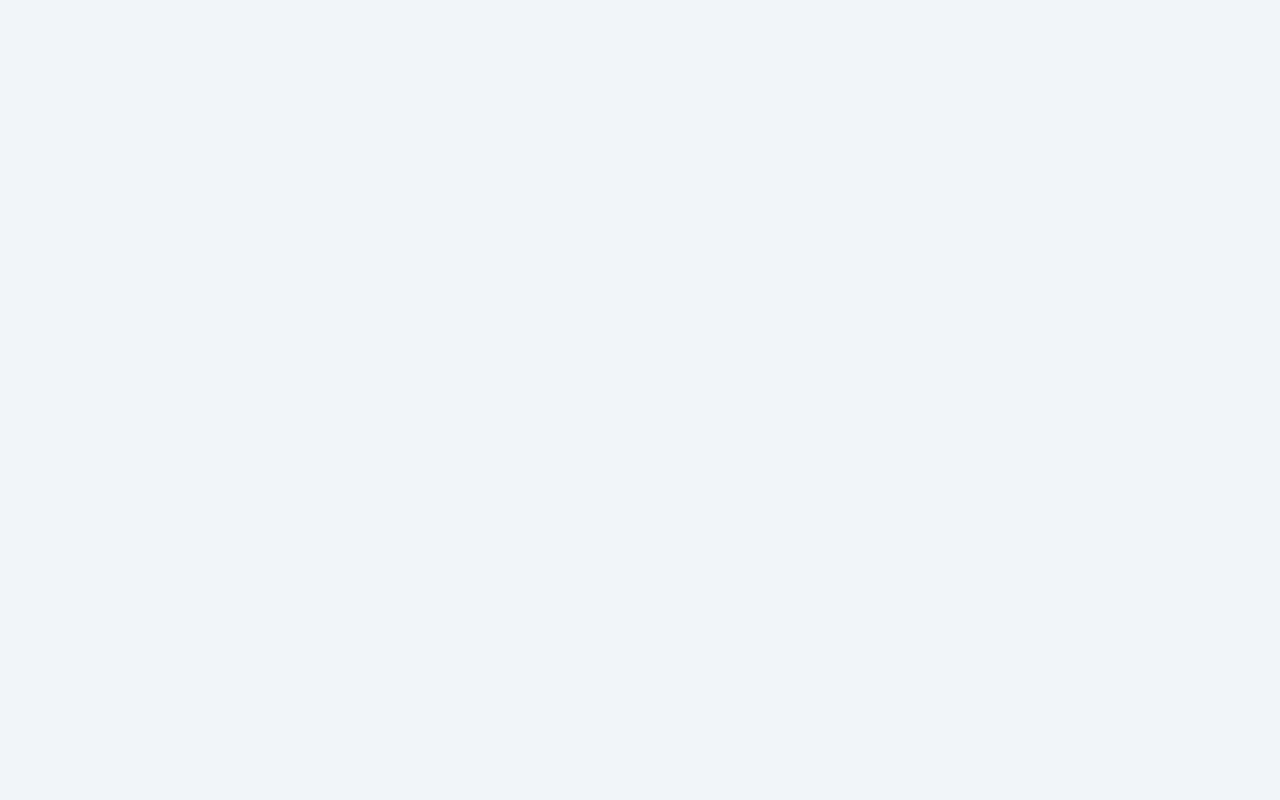
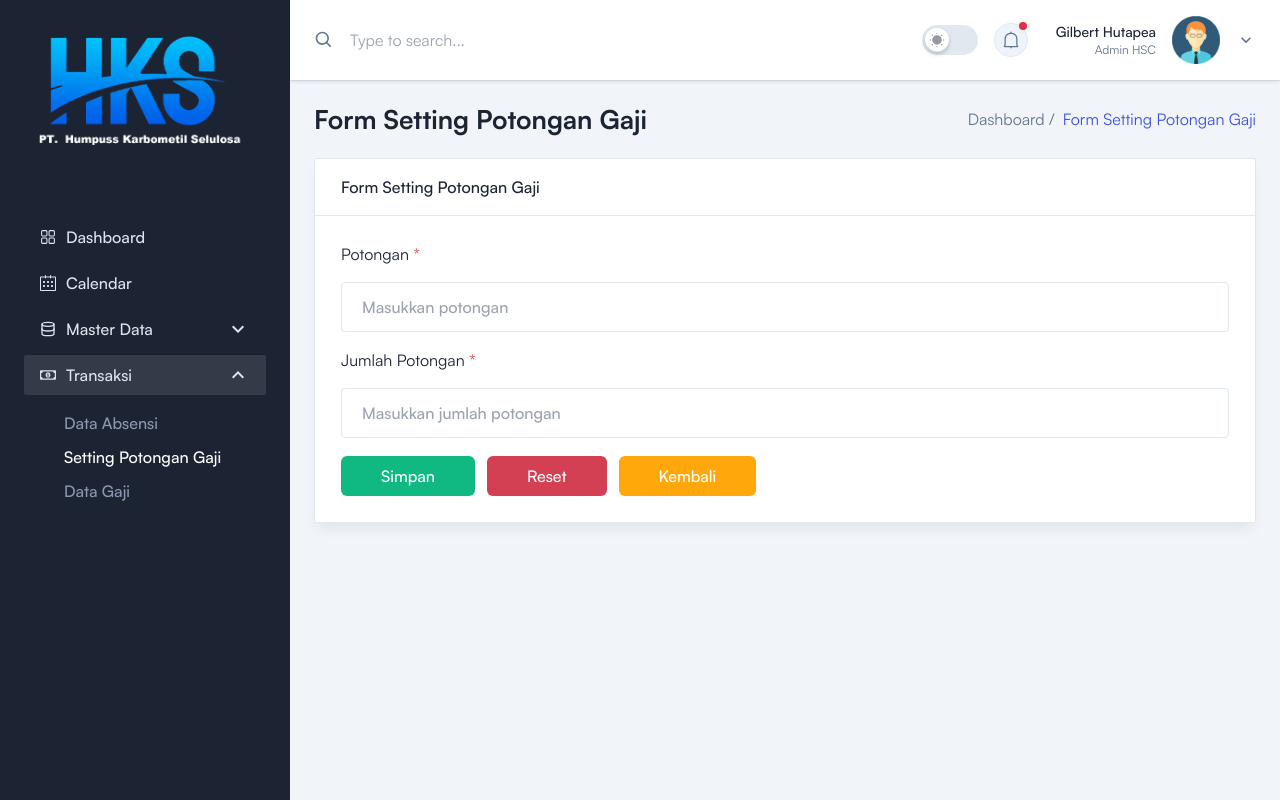
Before and after one commit to seankhan1/mern-employee-salary-management, a React (Vite) app in the folder Frontend/: page /admin/transaksi/setting-potongan-gaji/form-setting-potongan-gaji in a window 1280 px wide. Before the commit this address had no page. Built offline with nearby package versions, Linux system fonts and the light colour scheme.

Commit message:
Refactor

```diff
--- a/Frontend/src/App.jsx
+++ b/Frontend/src/App.jsx
@@ -5,11 +5,12 @@
 import DashboardAdmin from './pages/Admin/DashboardAdmin/DashboardAdmin'
 import Calendar from './pages/Calender/Calendar'
 import DataPegawai from './pages/Admin/MasterData/DataPegawai/DataPegawai'
-import FormDataPegawai from './pages/Admin/Form/FormDataPegawai'
+import FormDataPegawai from './pages/Admin/Form/FormDataPegawai/FormDataPegawai'
 import DataJabatan from './pages/Admin/MasterData/DataJabatan/DataJabatan'
-import FormDataJabatan from './pages/Admin/Form/FormDataJabatan'
+import FormDataJabatan from './pages/Admin/Form/FormDataJabatan/FormDataJabatan'
 import DataAbsensi from './pages/Admin/Transaksi/DataAbsensi/DataAbsensi'
 import SettingPotonganGaji from './pages/Admin/Transaksi/SettingPotonganGaji/SettingPotonganGaji'
+import FormSettingPotonganGaji from './pages/Admin/Form/FormSettingPotonganGaji/FormSettingPotonganGaji'
 import DataGaji from './pages/Admin/Transaksi/DataGaji/DataGaji'
 //
 import Profile from './pages/Profile'
@@ -50,6 +51,7 @@
           <Route path='/admin/master-data/data-jabatan/form-data-jabatan' element={<FormDataJabatan />} />
           <Route path='/admin/transaksi/data-absensi' element={<DataAbsensi />} />
           <Route path='/admin/transaksi/setting-potongan-gaji' element={<SettingPotonganGaji />} />
+          <Route path='/admin/transaksi/setting-potongan-gaji/form-setting-potongan-gaji' element={<FormSettingPotonganGaji />} />
           <Route path='/admin/transaksi/data-gaji' element={<DataGaji />} />
           {/*  */}
           <Route path='/profile' element={<Profile />} />
--- /dev/null
+++ b/Frontend/src/pages/Admin/Form/FormSettingPotonganGaji/FormSettingPotonganGaji.jsx
@@ -0,0 +1,76 @@
+import React from 'react';
+import { Link } from "react-router-dom";
+import DefaultLayout from '../../../../layout/DefaultLayout';
+import Breadcrumb from '../../../../components/Breadcrumb/Breadcrumb';
+import ButtonOne from '../../../../components/Buttons/ButtonOne/ButtonOne';
+import ButtonTwo from '../../../../components/Buttons/ButtonTwo/ButtonTwo';
+import ButtonThree from '../../../../components/Buttons/ButtonThree/ButtonThree';
+
+const FormSettingPotonganGaji = () => {
+  return (
+    <DefaultLayout>
+      <Breadcrumb pageName='Form Setting Potongan Gaji' />
+
+      <div className='sm:grid-cols-2'>
+        <div className='flex flex-col gap-9'>
+          {/* <!-- Form Setting Potongan Gaji --> */}
+          <div className='rounded-sm border border-stroke bg-white shadow-default dark:border-strokedark dark:bg-boxdark'>
+            <div className='border-b border-stroke py-4 px-6.5 dark:border-strokedark'>
+              <h3 className='font-medium text-black dark:text-white'>
+                Form Setting Potongan Gaji
+              </h3>
+            </div>
+            <form action='#'>
+              <div className='p-6.5'>
+                <div className='mb-4.5 '>
+                  <div className='w-full mb-4'>
+                    <label className='mb-4 block text-black dark:text-white'>
+                      Potongan <span className='text-meta-1'>*</span>
+                    </label>
+                    <input
+                      type='text'
+                      placeholder='Masukkan potongan'
+                      className='w-full rounded border-[1.5px] border-stroke bg-transparent py-3 px-5 font-medium outline-none transition focus:border-primary active:border-primary disabled:cursor-default disabled:bg-whiter dark:border-form-strokedark dark:bg-form-input dark:focus:border-primary'
+                    />
+                  </div>
+
+                  <div className='w-full mb-4'>
+                    <label className='mb-4 block text-black dark:text-white'>
+                      Jumlah Potongan <span className='text-meta-1'>*</span>
+                    </label>
+                    <input
+                      type='number'
+                      placeholder='Masukkan jumlah potongan'
+                      className='w-full rounded border-[1.5px] border-stroke bg-transparent py-3 px-5 font-medium outline-none transition focus:border-primary active:border-primary disabled:cursor-default disabled:bg-whiter dark:border-form-strokedark dark:bg-form-input dark:focus:border-primary'
+                    />
+                  </div>
+                </div>
+                {/* <!-- Form SettingPotongan Gaji --> */}
+
+                <div className='flex flex-col md:flex-row w-full gap-3 text-center'>
+                  <Link to="" >
+                    <ButtonOne  >
+                      <span>Simpan</span>
+                    </ButtonOne>
+                  </Link>
+                  <Link to="/admin/transaksi/setting-potongan-gaji/form-setting-potongan-gaji" >
+                    <ButtonTwo>
+                      <span>Reset</span>
+                    </ButtonTwo>
+                  </Link>
+                  <Link to="/admin/transaksi/setting-potongan-gaji" >
+                    <ButtonThree  >
+                      <span>Kembali</span>
+                    </ButtonThree>
+                  </Link>
+                </div>
+              </div>
+            </form>
+          </div>
+        </div>
+      </div>
+    </DefaultLayout>
+  )
+}
+
+export default FormSettingPotonganGaji;
--- a/Frontend/src/pages/Admin/Transaksi/SettingPotonganGaji/SettingPotonganGaji.jsx
+++ b/Frontend/src/pages/Admin/Transaksi/SettingPotonganGaji/SettingPotonganGaji.jsx
@@ -42,7 +42,7 @@
     return (
         <DefaultLayout>
             <Breadcrumb pageName='Setting Potongan Gaji' />
-            <Link to="/admin/master-data/data-jabatan/form-data-jabatan" >
+            <Link to="/admin/transaksi/setting-potongan-gaji/form-setting-potongan-gaji" >
                 <ButtonOne  >
                     <span>Tambah Potongan</span>
                     <span>
```
Also changed, not shown: Frontend/src/pages/Admin/Form/FormDataJabatan/FormDataJabatan.jsx (renamed from Frontend/src/pages/Admin/Form/FormDataJabatan.jsx, +5 -5 lines), Frontend/src/pages/Admin/Form/FormDataPegawai/FormDataPegawai.jsx (renamed from Frontend/src/pages/Admin/Form/FormDataPegawai.jsx, +5 -5 lines).
